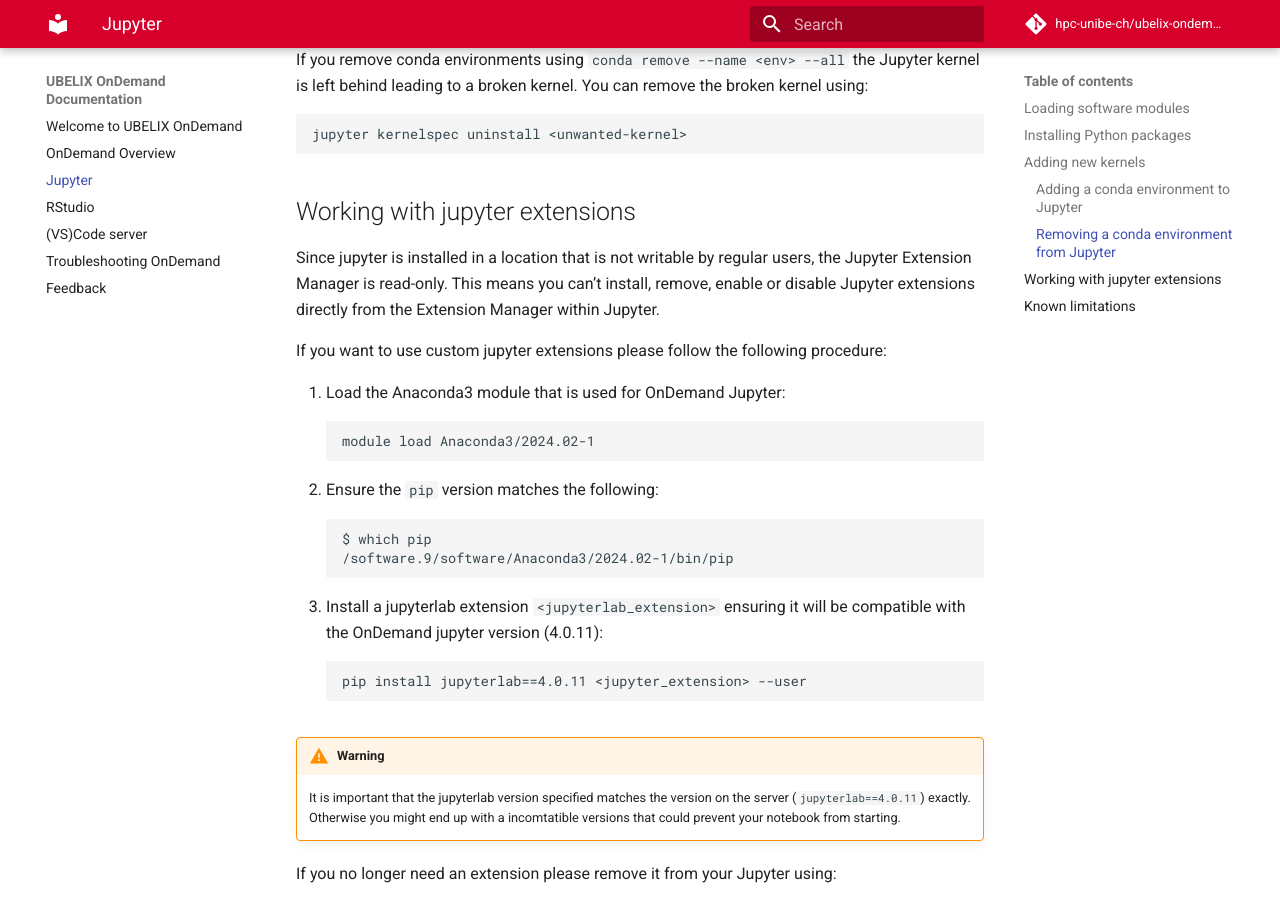
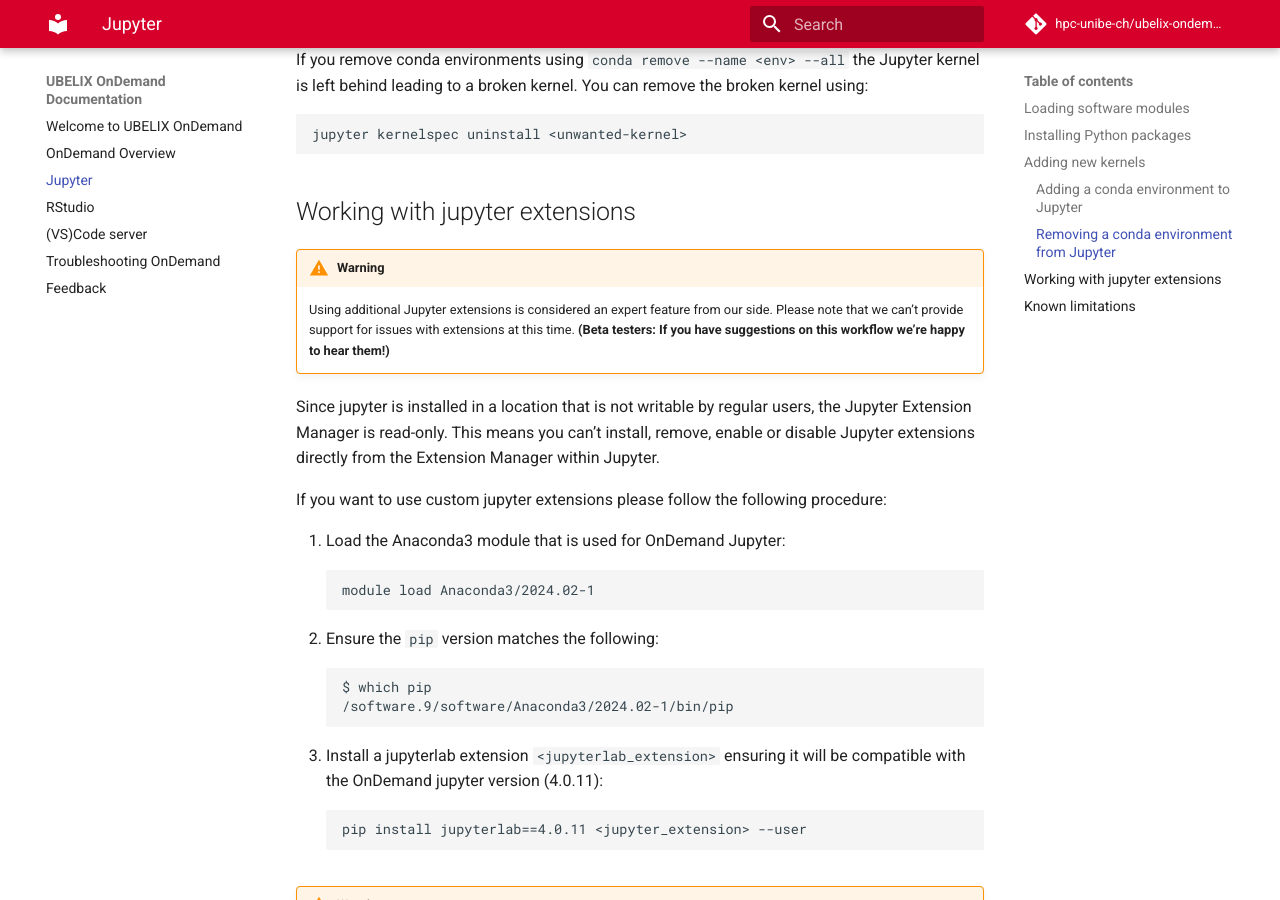
Before and after one commit to hpc-unibe-ch/ubelix-ondemand-docs, an MkDocs documentation site: the page built from docs/jupyter.md, in a window 1280 px wide and 900 px high, scrolled down 3972 px. Built offline with MkDocs 1.6.1 and Material for MkDocs 9.7.7, drawn with Linux system fonts in a browser that asks for light colours; comment, search, counter and statistics services are not loaded.

Commit message:
Add jupyter extension warning

```diff
--- a/docs/jupyter.md
+++ b/docs/jupyter.md
@@ -68,6 +68,12 @@
 
 ## Working with jupyter extensions
 
+!!! warning
+    Using additional Jupyter extensions is considered an expert feature from our
+    side. Please note that we can't provide support for issues with extensions
+    at this time. **(Beta testers: If you have suggestions on this workflow we're
+    happy to hear them!)**
+
 Since jupyter is installed in a location that is not writable by regular users,
 the Jupyter Extension Manager is read-only. This means you can't install,
 remove, enable or disable Jupyter extensions directly from the Extension Manager
```
